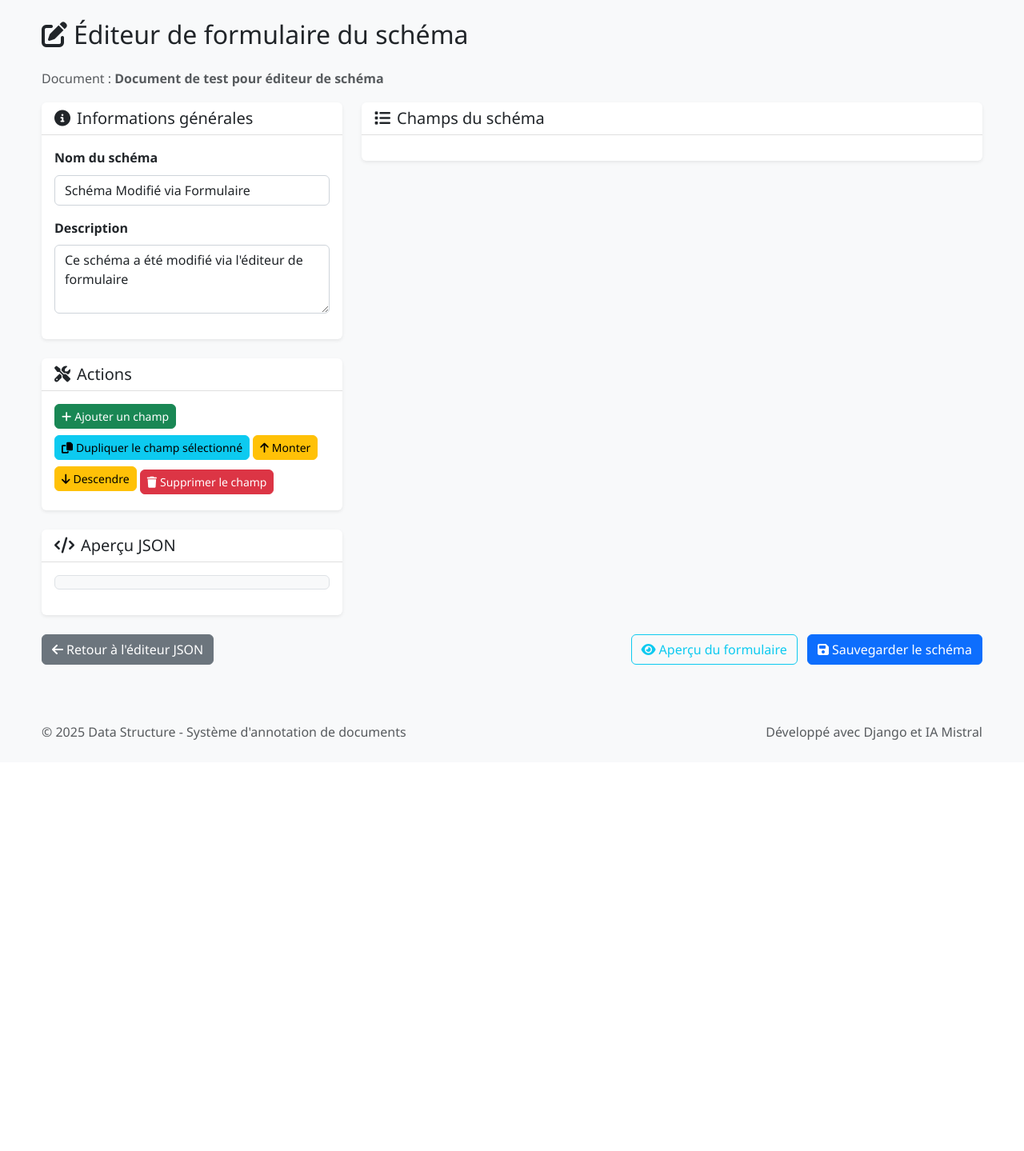
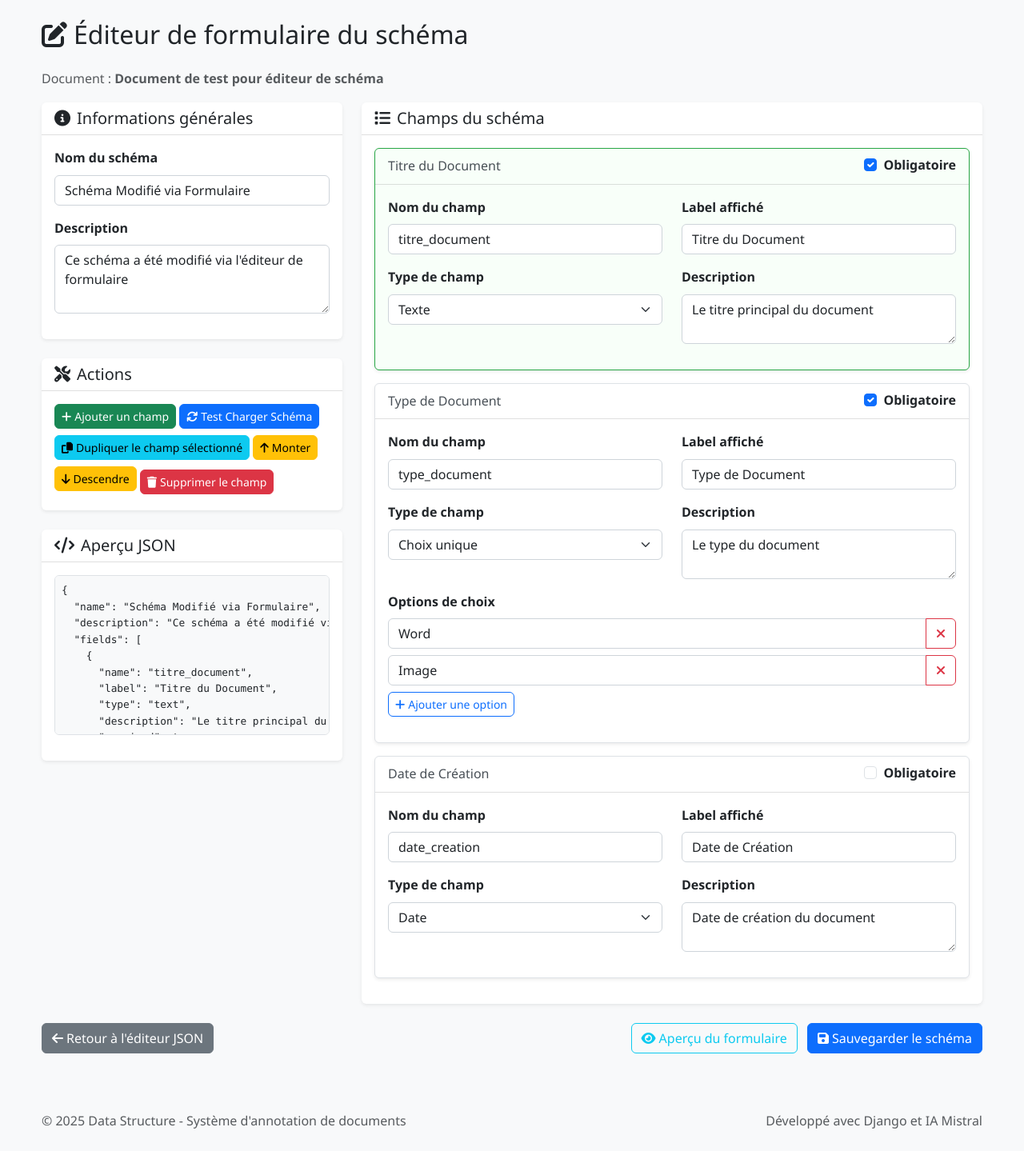
Before and after one commit to Lassitoo/data_structure, a Django app: page /documents/document/62e0a961-a893-4fc4-a4e8-11b78669c5a1/schema/form-editor/ in a window 1280 px wide. Shown: the part 106-1545 px from the top of the page at 80% size. Before the commit the page ends 1031 px from the top, so only its background shows below. Run offline with Django 5.2, Linux system fonts and the light colour scheme; a user stored in the database is signed in; data comes from the database, SQL or seed files in the repository; both versions use the stored data as it was after the commit; some libraries are stand-ins or nearby versions.

Commit message:
My Commit

```diff
--- a/data_structure/settings.py
+++ b/data_structure/settings.py
@@ -25,7 +25,7 @@ SECRET_KEY = 'django-insecure-2848^h2m_(d08=c*4m$^hd-iqc4b+*c72j*i!lt2ql1%a35k)@
 # SECURITY WARNING: don't run with debug turned on in production!
 DEBUG = True
 
-ALLOWED_HOSTS = []
+ALLOWED_HOSTS = ['127.0.0.1', 'localhost', 'testserver']
 
 
 # Application definition
--- a/documents/views.py
+++ b/documents/views.py
@@ -242,36 +242,58 @@ def schema_form_editor(request, document_pk):
         schema = get_object_or_404(AnnotationSchema, document=document)
 
         if request.method == 'POST':
+            logger.info(f"POST reçu pour schema_form_editor, données: {request.POST}")
+
             # Traitement du formulaire de schéma
-            schema_data = request.POST.get('schema_data')
+            schema_data = request.POST.get('schema_json') or request.POST.get('schema_data')
+            logger.info(f"schema_data reçu: {schema_data}")
+
             if schema_data:
                 try:
                     # Parser le JSON et sauvegarder dans final_schema
-                    schema_json = json.loads(schema_data)
-                    schema.final_schema = schema_json
+                    schema_json_data = json.loads(schema_data)
+                    logger.info(f"JSON parsé avec succès: {schema_json_data}")
+
+                    schema.final_schema = schema_json_data
                     schema.save()
+                    logger.info("Schéma sauvegardé avec succès")
 
                     messages.success(request, "Schéma mis à jour avec succès!")
                     return redirect('documents:schema_editor', document_pk=document.pk)
                 except Exception as e:
+                    logger.error(f"Erreur lors de la sauvegarde: {str(e)}")
                     messages.error(request, f"Erreur lors de la sauvegarde: {str(e)}")
+            else:
+                logger.warning("Aucune donnée schema_json reçue")
+                # Traitement des données du formulaire structuré
+                schema_name = request.POST.get('schema_name', '')
+                schema_description = request.POST.get('schema_description', '')
+
+                # Construire le schéma à partir des données du formulaire
+                # (Cette partie sera implémentée si nécessaire)
+                messages.info(request, "Fonctionnalité de sauvegarde du formulaire en cours de développement.")
 
         # Récupération du schéma JSON actuel
         try:
             # Utiliser final_schema s'il existe, sinon ai_generated_schema
-            if schema.final_schema and schema.final_schema.get('fields'):
+            if schema.final_schema and isinstance(schema.final_schema, dict) and schema.final_schema.get('fields'):
                 schema_json = schema.final_schema
-            elif schema.ai_generated_schema and schema.ai_generated_schema.get('fields'):
+            elif schema.ai_generated_schema and isinstance(schema.ai_generated_schema, dict) and schema.ai_generated_schema.get('fields'):
                 schema_json = schema.ai_generated_schema
             else:
-                schema_json = {}
-        except:
-            schema_json = {}
+                schema_json = {'name': '', 'description': '', 'fields': []}
+        except Exception as e:
+            logger.error(f"Erreur lors de la récupération du schéma JSON: {str(e)}")
+            schema_json = {'name': '', 'description': '', 'fields': []}
+
+        # Sérialiser correctement le JSON pour JavaScript
+        schema_json_js = json.dumps(schema_json) if schema_json else json.dumps({'name': '', 'description': '', 'fields': []})
 
         context = {
             'document': document,
             'schema': schema,
             'schema_json': schema_json,
+            'schema_json_js': schema_json_js,
         }
 
         return render(request, 'documents/schema_form_editor.html', context)
--- a/templates/documents/document_list.html
+++ b/templates/documents/document_list.html
@@ -180,12 +180,18 @@
                                                     <i class="fas fa-check"></i>
                                                 </a>
                                             {% endif %}
+                                            {% if document.file %}
                                                 <a href="{{ document.file.url }}"
                                                    target="_blank"
                                                    class="btn btn-outline-secondary btn-sm"
                                                    title="Télécharger">
                                                     <i class="fas fa-download"></i>
                                                 </a>
+                                            {% else %}
+                                                <span class="btn btn-outline-secondary btn-sm disabled" title="Aucun fichier">
+                                                    <i class="fas fa-download"></i>
+                                                </span>
+                                            {% endif %}
                                         </div>
                                     </td>
                                 </tr>
--- a/templates/documents/schema_form_editor.html
+++ b/templates/documents/schema_form_editor.html
@@ -28,6 +28,7 @@
 
 <form method="post" id="schemaFormEditor">
     {% csrf_token %}
+    <input type="hidden" id="hiddenSchemaJson" name="schema_json" value="">
 
     <div class="row">
         <!-- Informations générales -->
@@ -63,6 +64,9 @@
                 <div class="card-body">
                     <button type="button" class="btn btn-success btn-sm mb-2" onclick="addField()">
                         <i class="fas fa-plus me-1"></i>Ajouter un champ
+                    </button>
+                    <button type="button" class="btn btn-primary btn-sm mb-2" onclick="testLoadExistingSchema()">
+                        <i class="fas fa-sync me-1"></i>Test Charger Schéma
                     </button>
                     <button type="button" class="btn btn-info btn-sm mb-2" onclick="duplicateField()">
                         <i class="fas fa-copy me-1"></i>Dupliquer le champ sélectionné
@@ -193,6 +197,8 @@
                             <option value="text">Texte</option>
                             <option value="number">Nombre</option>
                             <option value="date">Date</option>
+                            <option value="email">Email</option>
+                            <option value="url">URL</option>
                             <option value="boolean">Vrai/Faux</option>
                             <option value="choice">Choix unique</option>
                             <option value="multiple_choice">Choix multiples</option>
@@ -283,31 +289,55 @@ let selectedFieldIndex = -1;
 document.addEventListener('DOMContentLoaded', function() {
     console.log('Initialisation du formulaire...');
 
+    // Test simple d'ajout de champ (désactivé)
+    // console.log('Test d\'ajout d\'un champ simple...');
+    // setTimeout(() => {
+    //     addField({
+    //         name: 'test_field',
+    //         label: 'Champ de test',
+    //         type: 'text',
+    //         description: 'Un champ de test',
+    //         required: true
+    //     });
+    // }, 1000);
+
     // Charger le schéma existant
     loadExistingSchema();
     updateJsonPreview();
-
-    // Pré-remplir les informations générales si elles existent
-    const schemaData = {{ schema_json|safe }};
-    if (schemaData) {
-        if (schemaData.name) {
-            document.getElementById('schemaName').value = schemaData.name;
-        }
-        if (schemaData.description) {
-            document.getElementById('schemaDescription').value = schemaData.description;
-        }
-    }
 });
 
 function loadExistingSchema() {
     // Récupérer les données du schéma depuis Django
-    const schemaData = {{ schema_json|safe }};
+    let schemaData;
+    try {
+        schemaData = {{ schema_json_js|safe }};
+        // Si schema_json est None ou vide, utiliser un objet vide
+        if (!schemaData || typeof schemaData !== 'object') {
+            schemaData = {'name': '', 'description': '', 'fields': []};
+        }
+    } catch (e) {
+        console.error('Erreur lors du parsing des données du schéma:', e);
+        console.error('Données brutes:', {{ schema_json_js|safe }});
+        schemaData = {'name': '', 'description': '', 'fields': []};
+    }
 
     console.log('=== DEBUT loadExistingSchema ===');
     console.log('Données du schéma chargées:', schemaData);
 
-    if (schemaData && schemaData.fields && schemaData.fields.length > 0) {
+    // Pré-remplir les informations générales si elles existent
+    if (schemaData.name) {
+        document.getElementById('schemaName').value = schemaData.name;
+    }
+    if (schemaData.description) {
+        document.getElementById('schemaDescription').value = schemaData.description;
+    }
+
+    // Charger les champs s'ils existent
+    if (schemaData && schemaData.fields && Array.isArray(schemaData.fields) && schemaData.fields.length > 0) {
         console.log(`Chargement de ${schemaData.fields.length} champs...`);
+
+        // Réinitialiser l'index des champs
+        currentFieldIndex = 0;
 
         // Charger chaque champ existant
         schemaData.fields.forEach((field, index) => {
@@ -329,13 +359,50 @@ function loadExistingSchema() {
     console.log('=== FIN loadExistingSchema ===');
 }
 
+function testLoadExistingSchema() {
+    console.log('=== TEST MANUEL LOAD EXISTING SCHEMA ===');
+
+    // Vider d'abord les champs existants
+    const container = document.getElementById('fieldsContainer');
+    container.innerHTML = '';
+    currentFieldIndex = 0;
+
+    // Forcer le chargement
+    loadExistingSchema();
+}
+
 function addField(fieldData = null) {
+    console.log('=== DEBUT addField ===');
+    console.log('fieldData:', fieldData);
+
     const container = document.getElementById('fieldsContainer');
+    console.log('container:', container);
+
     const template = document.getElementById('fieldTemplate');
+    console.log('template:', template);
+
+    if (!container) {
+        console.error('Container fieldsContainer non trouvé !');
+        return;
+    }
+
+    if (!template) {
+        console.error('Template fieldTemplate non trouvé !');
+        return;
+    }
+
     const fieldElement = template.content.cloneNode(true);
+    console.log('fieldElement cloné:', fieldElement);
 
     const fieldItem = fieldElement.querySelector('.field-item');
     fieldItem.setAttribute('data-field-index', currentFieldIndex);
+
+    // Corriger les IDs uniques pour les checkboxes
+    const requiredCheckbox = fieldItem.querySelector('#fieldRequired');
+    const requiredLabel = fieldItem.querySelector('label[for="fieldRequired"]');
+    const uniqueId = `fieldRequired_${currentFieldIndex}`;
+    requiredCheckbox.id = uniqueId;
+    requiredLabel.setAttribute('for', uniqueId);
 
     // Remplir avec les données existantes si fournies
     if (fieldData) {
@@ -344,34 +411,49 @@ function addField(fieldData = null) {
         // Remplir les champs de base
         fieldItem.querySelector('.field-name').value = fieldData.name || '';
         fieldItem.querySelector('.field-label').value = fieldData.label || '';
-        fieldItem.querySelector('.field-type').value = fieldData.type || 'text';
+
+        // Gérer les types non standard (comme "date|multiple_choice")
+        let fieldType = fieldData.type || 'text';
+        if (fieldType.includes('|')) {
+            // Si le type contient un pipe, prendre la première partie
+            fieldType = fieldType.split('|')[0];
+        }
+        // Vérifier que le type est supporté
+        const supportedTypes = ['text', 'number', 'date', 'email', 'url', 'boolean', 'choice', 'multiple_choice', 'entity', 'classification'];
+        if (!supportedTypes.includes(fieldType)) {
+            fieldType = 'text'; // Type par défaut
+        }
+
+        fieldItem.querySelector('.field-type').value = fieldType;
         fieldItem.querySelector('.field-description').value = fieldData.description || '';
         fieldItem.querySelector('.field-title').textContent = fieldData.label || fieldData.name || 'Nouveau champ';
 
         // Gérer le champ obligatoire
         if (fieldData.required) {
-            fieldItem.querySelector('#fieldRequired').checked = true;
+            requiredCheckbox.checked = true;
         }
 
         // Gérer les choix pour les types choice/multiple_choice
-        if ((fieldData.type === 'choice' || fieldData.type === 'multiple_choice') && fieldData.choices) {
+        if ((fieldType === 'choice' || fieldType === 'multiple_choice' || fieldData.choices) && fieldData.choices && Array.isArray(fieldData.choices)) {
             const choicesContainer = fieldItem.querySelector('.field-choices-container');
             choicesContainer.style.display = 'block';
 
-            // Vider la liste des choix existante (garder seulement le premier)
+            // Vider la liste des choix existante
             const choicesList = fieldItem.querySelector('.choices-list');
-            const firstChoice = choicesList.querySelector('.input-group');
             choicesList.innerHTML = '';
-            choicesList.appendChild(firstChoice);
 
             // Ajouter tous les choix
             fieldData.choices.forEach(choice => {
                 addChoiceToField(fieldItem, choice);
             });
         }
+    } else {
+        // Pour un nouveau champ, s'assurer que le titre est correct
+        fieldItem.querySelector('.field-title').textContent = 'Nouveau champ';
     }
 
     container.appendChild(fieldElement);
+    console.log('Champ ajouté au container, currentFieldIndex:', currentFieldIndex);
     currentFieldIndex++;
 
     hideNoFieldsMessage();
@@ -379,6 +461,8 @@ function addField(fieldData = null) {
 
     // Sélectionner le nouveau champ
     selectField(currentFieldIndex - 1);
+
+    console.log('=== FIN addField ===');
 }
 
 function duplicateField() {
@@ -556,7 +640,7 @@ function extractFieldData(fieldElement) {
     const label = fieldElement.querySelector('.field-label').value;
     const type = fieldElement.querySelector('.field-type').value;
     const description = fieldElement.querySelector('.field-description').value;
-    const required = fieldElement.querySelector('#fieldRequired').checked;
+    const required = fieldElement.querySelector('input[type="checkbox"]').checked;
 
     const fieldData = {
         name: name,
@@ -638,6 +722,12 @@ function previewSchema() {
                 case 'date':
                     html += `<input type="date" class="form-control">`;
                     break;
+                case 'email':
+                    html += `<input type="email" class="form-control" placeholder="${field.description || ''}">`;
+                    break;
+                case 'url':
+                    html += `<input type="url" class="form-control" placeholder="${field.description || ''}">`;
+                    break;
                 case 'boolean':
                     html += `<div class="form-check"><input type="checkbox" class="form-check-input"><label class="form-check-label">${field.description || ''}</label></div>`;
                     break;
@@ -656,6 +746,10 @@ function previewSchema() {
                             html += `<div class="form-check"><input type="checkbox" class="form-check-input"><label class="form-check-label">${choice}</label></div>`;
                         });
                     }
+                    break;
+                case 'entity':
+                case 'classification':
+                    html += `<input type="text" class="form-control" placeholder="${field.description || ''}">`;
                     break;
                 default:
                     html += `<input type="text" class="form-control" placeholder="${field.description || ''}">`;
@@ -719,17 +813,10 @@ document.getElementById('schemaFormEditor').addEventListener('submit', function(
         return;
     }
 
-    // Créer un champ caché avec les données JSON
-    let hiddenInput = document.getElementById('schema_data');
-    if (!hiddenInput) {
-        hiddenInput = document.createElement('input');
-        hiddenInput.type = 'hidden';
-        hiddenInput.name = 'schema_data';
-        hiddenInput.id = 'schema_data';
-        this.appendChild(hiddenInput);
-    }
+    // Mettre à jour le champ caché avec les données JSON
+    document.getElementById('hiddenSchemaJson').value = JSON.stringify(schema);
 
-    hiddenInput.value = JSON.stringify(schema);
+    console.log('Soumission du formulaire avec schéma:', schema);
 
     // Soumettre le formulaire
     this.submit();
```
Also changed, not shown: documents/services/metadata_extractor.py (+22 -4 lines), media/documents/2025/08/13/test_document.txt (added, +18 -0 lines), test_form_debug.py (deleted, +0 -59 lines), db.sqlite3, 1 other file. Lines whose indentation alone changed are shown as unchanged.
